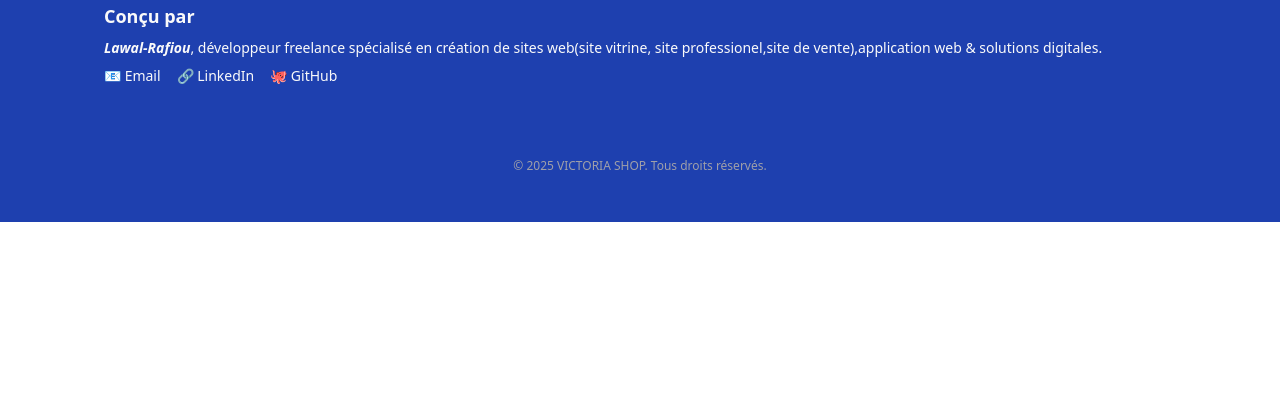
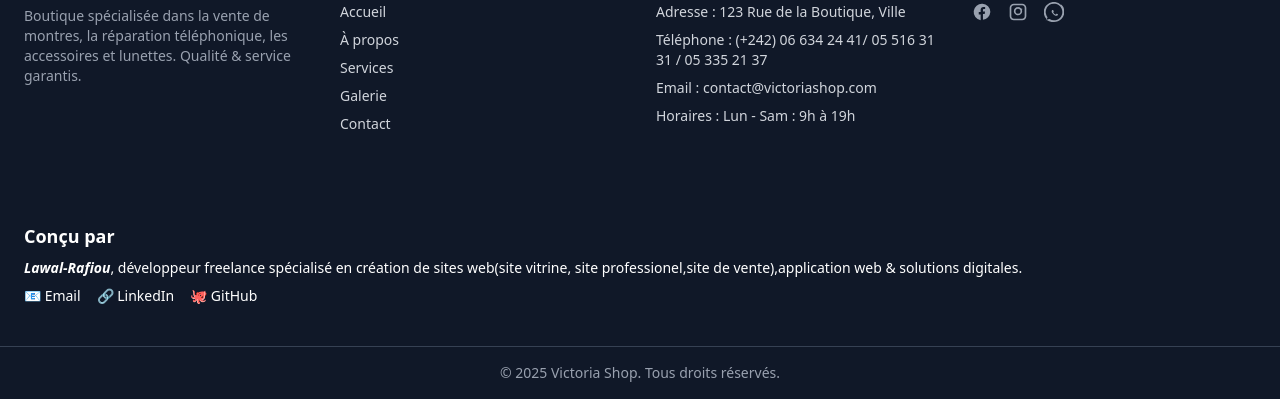
Before and after one commit to Lr-491/VICTORIA-SHOP, a website: page pages/contact.html in a window 1280 px wide. Shown: the part 890-1289 px from the top of the page. Before the commit the page ends 1112 px from the top, so only its background shows below. Drawn offline with Linux system fonts and the light colour scheme.

Commit message:
update page (gallery and about)

```diff
--- a/pages/contact.html
+++ b/pages/contact.html
@@ -88,43 +88,68 @@
     </main>
 
     <!-- Footer -->
-    <footer class="bg-[#1e40af] text-zinc-50 py-12 px-6 md:px-20">
-        <div class="container mx-auto flex flex-col md:flex-row justify-between items-center space-y-6 md:space-y-0">
+    <footer class="bg-gray-900 text-white mt-20">
+        <div class="max-w-7xl mx-auto px-6 py-12 grid grid-cols-1 md:grid-cols-4 gap-8">
 
-            <!-- Logo & slogan -->
-            <div class="text-center md:text-left">
-                <h3 class="text-2xl font-bold mb-2">Victoria Shop</h3>
-                <p class="text-sm max-w-xs mx-auto md:mx-0">
-                    Vente des montres, Réparation Téléphonique, Accessoires & Lunettes
+            <!-- Colonne 1 : Logo -->
+            <div>
+                <h2 class="text-xl font-bold text-blue-400 mb-4">Victoria Shop</h2>
+                <p class="text-sm text-gray-400">
+                    Boutique spécialisée dans la vente de montres, la réparation téléphonique, les accessoires et lunettes.
+                    Qualité & service garantis.
                 </p>
             </div>
 
-            <!-- Liens rapides -->
-            <nav class="flex space-x-6 text-sm font-semibold">
-                <a href="#home" class="hover:underline hover:text-blue-300">Accueil</a>
-                <a href="./services.html" class="hover:underline hover:text-blue-300">Services</a>
-                <a href="./about.html" class="hover:underline hover:text-blue-300">À propos</a>
-                <a href="./contact.html" class="hover:underline hover:text-blue-300">Contact</a>
-            </nav>
+            <!-- Colonne 2 : Liens rapides -->
+            <div>
+                <h3 class="font-semibold mb-4">Navigation</h3>
+                <ul class="space-y-2 text-sm text-gray-300">
+                    <li><a href="index.html" class="hover:text-blue-400">Accueil</a></li>
+                    <li><a href="about.html" class="hover:text-blue-400">À propos</a></li>
+                    <li><a href="services.html" class="hover:text-blue-400">Services</a></li>
+                    <li><a href="gallery.html" class="hover:text-blue-400">Galerie</a></li>
+                    <li><a href="contact.html" class="hover:text-blue-400">Contact</a></li>
+                </ul>
+            </div>
 
-            <!-- Réseaux sociaux  -->
+            <!-- Colonne 3 : Coordonnées -->
+            <div>
+                <h3 class="font-semibold mb-4">Contact</h3>
+                <ul class="space-y-2 text-sm text-gray-300">
+                    <li><span class="font-medium">Adresse :</span> 123 Rue de la Boutique, Ville</li>
+                    <li><span class="font-medium">Téléphone :</span> (+242) 06 634 24 41/ 05 516 31 31 / 05 335 21 37</li>
+                    <li><span class="font-medium">Email :</span> contact@victoriashop.com</li>
+                    <li><span class="font-medium">Horaires :</span> Lun - Sam : 9h à 19h</li>
+                </ul>
+            </div>
+
+            <!-- Colonne 4 : Réseaux sociaux -->
+            <div>
+                <h3 class="font-semibold mb-4">Suivez-nous</h3>
                 <div class="flex space-x-4">
-                <a href="#" aria-label="Facebook" class="hover:text-blue-300">
-                    <svg xmlns="http://www.w3.org/2000/svg" class="h-6 w-6 fill-current" viewBox="0 0 24 24">
+                    <a href="#" class="text-gray-400 hover:text-blue-400" aria-label="Facebook">
+                        <svg class="w-5 h-5" fill="currentColor" viewBox="0 0 24 24">
                             <path
-                            d="M22.675 0h-21.35C.594 0 0 .593 0 1.326v21.348C0 23.406.593 24 1.325 24H12.82v-9.294H9.692v-3.622h3.127V8.413c0-3.1 1.894-4.788 4.659-4.788 1.325 0 2.464.098 2.795.142v3.24h-1.918c-1.504 0-1.796.715-1.796 1.763v2.31h3.59l-.467 3.622h-3.123V24h6.116c.73 0 1.324-.594 1.324-1.326V1.326C24 .593 23.406 0 22.675 0z" />
+                                d="M22 12a10 10 0 10-11.63 9.87v-6.99H8.1v-2.88h2.27V9.41c0-2.25 1.33-3.5 3.38-3.5.98 0 2 .17 2 .17v2.2h-1.13c-1.12 0-1.47.7-1.47 1.42v1.7h2.5l-.4 2.88h-2.1v6.99A10 10 0 0022 12z" />
                         </svg>
                     </a>
-                <a href="#" aria-label="Twitter" class="hover:text-blue-300">
-                    <svg xmlns="http://www.w3.org/2000/svg" class="h-6 w-6 fill-current" viewBox="0 0 24 24">
+                    <a href="#" class="text-gray-400 hover:text-blue-400" aria-label="Instagram">
+                        <svg class="w-5 h-5" fill="currentColor" viewBox="0 0 24 24">
                             <path
-                            d="M24 4.557a9.83 9.83 0 0 1-2.828.775 4.932 4.932 0 0 0 2.165-2.724 9.865 9.865 0 0 1-3.127 1.195 4.916 4.916 0 0 0-8.373 4.482A13.94 13.94 0 0 1 1.671 3.149 4.916 4.916 0 0 0 3.195 9.86a4.9 4.9 0 0 1-2.224-.616c-.054 2.28 1.581 4.415 3.949 4.89a4.935 4.935 0 0 1-2.217.085 4.916 4.916 0 0 0 4.588 3.415 9.867 9.867 0 0 1-6.102 2.104c-.396 0-.787-.023-1.174-.068a13.945 13.945 0 0 0 7.557 2.212c9.054 0 14.001-7.5 14.001-14 0-.213-.005-.425-.014-.636A9.936 9.936 0 0 0 24 4.557z" />
+                                d="M7 2C4.243 2 2 4.243 2 7v10c0 2.757 2.243 5 5 5h10c2.757 0 5-2.243 5-5V7c0-2.757-2.243-5-5-5H7zm0 2h10c1.654 0 3 1.346 3 3v10c0 1.654-1.346 3-3 3H7c-1.654 0-3-1.346-3-3V7c0-1.654 1.346-3 3-3zm5 2a5 5 0 100 10 5 5 0 000-10zm0 2a3 3 0 110 6 3 3 0 010-6zm4.5-.25a.75.75 0 100 1.5.75.75 0 000-1.5z" />
+                        </svg>
+                    </a>
+                    <a href="#" class="text-gray-400 hover:text-blue-400" aria-label="WhatsApp">
+                        <svg class="w-5 h-5" fill="currentColor" viewBox="0 0 24 24">
+                            <path
+                                d="M20.52 3.48a12.17 12.17 0 00-17.24 0c-4.76 4.76-4.76 12.48 0 17.24L2 22l1.28-.44A12.15 12.15 0 0012 24c3.29 0 6.48-1.29 8.84-3.66a12.17 12.17 0 000-17.24zM12 22a9.95 9.95 0 01-5.32-1.52l-.38-.23-3.14 1.1 1.11-3.06-.24-.39A9.97 9.97 0 1122 12c0 5.52-4.48 10-10 10zm4.7-7.3c-.2-.1-1.17-.57-1.35-.64-.18-.07-.3-.1-.43.1-.12.2-.5.63-.61.76-.11.12-.23.14-.43.05-.2-.1-.85-.31-1.62-1a6.06 6.06 0 01-1.12-1.39c-.12-.2-.01-.3.09-.4.1-.1.2-.23.3-.34.1-.1.13-.17.2-.3.06-.12.03-.23-.01-.33-.05-.1-.43-1.03-.59-1.4-.15-.35-.3-.3-.43-.3h-.37c-.13 0-.34.05-.5.23s-.67.65-.67 1.57c0 .92.69 1.8.79 1.93.1.13 1.34 2.06 3.24 2.89.45.2.8.32 1.07.41.45.14.85.12 1.17.07.36-.05 1.1-.45 1.26-.89.16-.44.16-.82.11-.9-.05-.08-.18-.13-.38-.23z" />
                         </svg>
                     </a>
                 </div>
             </div>
+        </div>
 
-        <!-- Infos sur le concepteur -->
+        <!-- Colonne 5 : Infos sur le concepteur -->
         <div class="py-10 px-6">
             <h3 class="text-lg font-bold mb-2">Conçu par</h3>
             <p class="text-sm mb-2"> <strong><em>Lawal-Rafiou</em></strong>, développeur freelance spécialisé en création de
@@ -136,8 +161,10 @@
                 <li><a href="https://github.com/Lr-491" target="_blank" class="hover:underline">🐙 GitHub</a></li>
             </ul>
         </div>
-        <!-- Copyright -->
-        <p class="text-center text-xs text-zinc-400 mt-8">&copy; 2025 VICTORIA SHOP. Tous droits réservés.</p>
+
+        <div class="border-t border-gray-700 text-center py-4 text-sm text-gray-400">
+            © 2025 Victoria Shop. Tous droits réservés.
+        </div>
     </footer>
     <!-- JS Menu Mobile -->
     <script>
```
Also changed, not shown: pages/about.html (+14 -1 lines), pages/gallery.html (+35 -15 lines), css/output.css. Lines whose indentation alone changed are shown as unchanged.
